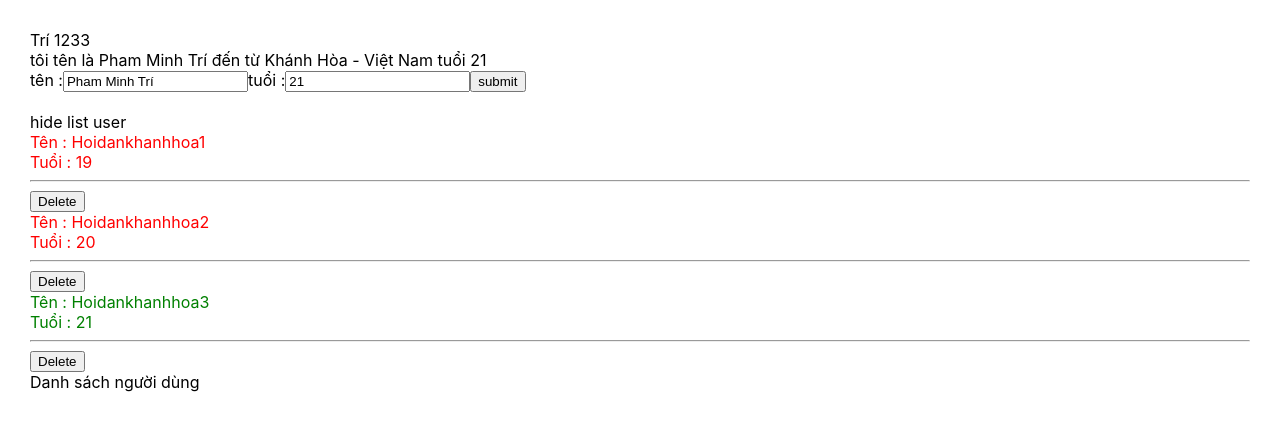
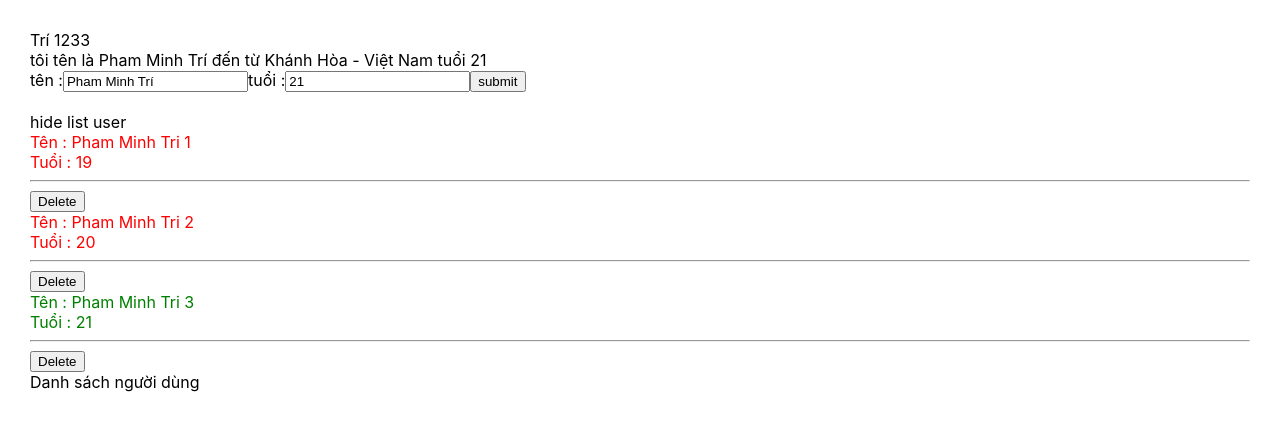
Before and after one commit to minhtripr3/Hoc-Reactjs, a React (Create React App) app: page / in a window 1280 px wide. Shown: the top 430 px of the page. Built offline with nearby package versions, Linux system fonts and the light colour scheme.

Commit message:
video hook funtion thay vì class component

```diff
--- a/src/component/AddUserInfo.js
+++ b/src/component/AddUserInfo.js
@@ -1,59 +1,103 @@
-import React from 'react';
+import React, { useState } from "react";
 import MyComponent from './MyComponent';
-class AddUserInfo extends React.Component {
-    state = {
-        name: "Pham Minh Trí",
-        address: "Khánh Hòa - Việt Nam",
-        age: 21
-    };
+// class AddUserInfo extends React.Component {
+//     state = {
+//         name: "Pham Minh Trí",
+//         address: "Khánh Hòa - Việt Nam",
+//         age: 21
+//     };
 
 
 
-    handeleOnchangeInput = (event) => {
-        this.setState({
-            name: event.target.value
-        })
-        console.log(event.target.value);
+//     handeleOnchangeInput = (event) => {
+//         this.setState({
+//             name: event.target.value
+//         })
+//         console.log(event.target.value);
+//     }
+//     handeleOnchangeAge = (event) => {
+//         this.setState({
+//             age: event.target.value
+//         })
+//         console.log(event.target.value);
+//     }
+
+//     handleOnSubmit = (event) => {
+//         event.preventDefault(); // Ngăn chặn hành động mặc định của form
+//         console.log(this.state);
+//         // Bạn có thể thực hiện các hành động khác sau khi submit form
+//         this.props.handleAddNewUser({
+//             id: Math.floor(Math.random() * 1000 + 1) + 'random',
+//             name: this.state.name,
+//             age: this.state.age
+//         });
+
+//     }
+//     render() {
+//         return (
+//             <div>
+//                 tôi tên là {this.state.name} đến từ {this.state.address} tuổi {this.state.age}
+//                 <form onSubmit={(event) => { this.handleOnSubmit(event) }}>
+//                     <label>tên :</label>
+//                     <input
+//                         value={this.state.name}
+//                         type="text"
+//                         onChange={(event) => { this.handeleOnchangeInput(event) }} />
+//                     <label>tuổi :</label>
+//                     <input
+//                         value={this.state.age}
+//                         type="text"
+//                         onChange={(event) => { this.handeleOnchangeAge(event) }} />
+//                     <button> submit</button>
+//                 </form>
+
+//             </div>
+
+//         )
+//     }
+// }
+
+const AddUserInfo = (props) => {
+    console.log("check props", props);
+    const [name, setName] = useState("Pham Minh Trí");
+    const [address, setAddress] = useState("Khánh Hòa - Việt Nam");
+    const [age, setAge] = useState(21);
+
+    const handleOnSubmit = (event) => {
+        event.preventDefault(); // Ngăn chặn hành động mặc định của form
+        props.handleAddNewUser({
+            id: Math.floor(Math.random() * 1000 + 1) + "random",
+            name: name,
+            age: age,
+        });
+    };
+
+    const handeleOnchangeInput = (event) => {
+        setName(event.target.value);
     }
-    handeleOnchangeAge = (event) => {
-        this.setState({
-            age: event.target.value
-        })
-        console.log(event.target.value);
+    const handeleOnchangeAge = (event) => {
+        setAge(event.target.value);
     }
-
-    handleOnSubmit = (event) => {
-        event.preventDefault(); // Ngăn chặn hành động mặc định của form
-        console.log(this.state);
-        // Bạn có thể thực hiện các hành động khác sau khi submit form
-        this.props.handleAddNewUser({
-            id: Math.floor(Math.random() * 1000 + 1) + 'random',
-            name: this.state.name,
-            age: this.state.age
-        });
-
-    }
-    render() {
     return (
         <div>
-                tôi tên là {this.state.name} đến từ {this.state.address} tuổi {this.state.age}
-                <form onSubmit={(event) => { this.handleOnSubmit(event) }}>
+            tôi tên là {name} đến từ {address} tuổi {age}
+            <form onSubmit={(event) => { handleOnSubmit(event) }}>
                 <label>tên :</label>
                 <input
-                        value={this.state.name}
+                    value={name}
                     type="text"
-                        onChange={(event) => { this.handeleOnchangeInput(event) }} />
+                    onChange={(event) => { handeleOnchangeInput(event) }} />
                 <label>tuổi :</label>
                 <input
-                        value={this.state.age}
+                    value={age}
                     type="text"
-                        onChange={(event) => { this.handeleOnchangeAge(event) }} />
+                    onChange={(event) => { handeleOnchangeAge(event) }} />
                 <button> submit</button>
             </form>
 
         </div>
 
     )
-    }
+
 }
 export default AddUserInfo;
--- a/src/component/MyComponent.js
+++ b/src/component/MyComponent.js
@@ -1,55 +1,102 @@
 // src/components/MyComponent.js
-import React from "react";
+import React, { useState } from "react";
 import AddUserInfo from "./AddUserInfo";
 import DisplayInfo from "./DisplayInfo";
 
-class MyComponent extends React.Component {
-    state = {
-        ListUser: [
-            { id: 1, name: "Hoidankhanhhoa1", age: 19 },
-            { id: 2, name: "Hoidankhanhhoa2", age: 20 },
-            { id: 3, name: "Hoidankhanhhoa3", age: 21 }
+// class MyComponent extends React.Component {
+//     state = {
+//         ListUser: [
+//             { id: 1, name: "Hoidankhanhhoa1", age: 19 },
+//             { id: 2, name: "Hoidankhanhhoa2", age: 20 },
+//             { id: 3, name: "Hoidankhanhhoa3", age: 21 }
 
-        ]
+//         ]
 
+//     }
+//     handleAddNewUser = (userOject) => {
+//         console.log("check handleAddNewUser", userOject);
+//         this.setState({
+//             ListUser: [userOject, ...this.state.ListUser,]
+//         })
+//     }
+//     handelDeleteUser = (userId) => {
+//         let ListUserClone = this.state.ListUser;
+//         ListUserClone = ListUserClone.filter(item => item.id !== userId);
+//         this.setState({
+//             ListUser: ListUserClone
+//         })
+//     }
+//     render() {
+//         return (
+//             <>
+//                 <div className="a">
+//                     <AddUserInfo
+//                         handleAddNewUser={this.handleAddNewUser}
+//                     />
+//                     <br />
+//                     <DisplayInfo
+//                         ListUser={this.state.ListUser}
+//                         handelDeleteUser={this.handelDeleteUser}
+//                     ></DisplayInfo>
+
+//                 </div>
+//             </>
+//         )
+//     }
+// }
+// const MyComponent = () => {
+//     const [ListUser, setListUser] = React.useState([
+//         { id: 1, name: "Hoidankhanhhoa1", age: 19 },
+//         { id: 2, name: "Hoidankhanhhoa2", age: 20 },
+//         { id: 3, name: "Hoidankhanhhoa3", age: 21 }
+//     ]);
+
+//     const handleAddNewUser = (userObject) => {
+//         setListUser([userObject, ...ListUser]);
+//     };
+
+//     const handelDeleteUser = (userId) => {
+//         setListUser(ListUser.filter(item => item.id !== userId));
+//     };
+
+//     return (
+//         <div className="a">
+//             <AddUserInfo handleAddNewUser={handleAddNewUser} />
+//             <br />
+//             <DisplayInfo ListUser={ListUser} handelDeleteUser={handelDeleteUser} />
+//         </div>
+//     );
+// };
+const MyComponent = (props) => {
+    const [ListUser, setListUser] = useState([
+        { id: 1, name: "Pham Minh Tri 1", age: 19 },
+        { id: 2, name: "Pham Minh Tri 2", age: 20 },
+        { id: 3, name: "Pham Minh Tri 3", age: 21 }
+    ])
+    const handleAddNewUser = (user) => {
+        setListUser([user, ...ListUser]);
     }
-    handleAddNewUser = (userOject) => {
-        console.log("check handleAddNewUser", userOject);
-        this.setState({
-            ListUser: [userOject, ...this.state.ListUser,]
-        })
+    const handelDeleteUser = (userId) => {
+        setListUser(ListUser.filter(item => item.id !== userId));
     }
-    handelDeleteUser = (userId) => {
-        let ListUserClone = this.state.ListUser;
-        ListUserClone = ListUserClone.filter(item => item.id !== userId);
-        this.setState({
-            ListUser: ListUserClone
-        })
-    }
-
-    render() {
-
     return (
         <>
             <div className="a">
-                    <AddUserInfo
-                        handleAddNewUser={this.handleAddNewUser}
-                    />
+                <AddUserInfo handleAddNewUser={handleAddNewUser} />
+
+
                 <br />
                 <DisplayInfo
-                        ListUser={this.state.ListUser}
-                        handelDeleteUser={this.handelDeleteUser}
+                    ListUser={ListUser}
+                    handelDeleteUser={handelDeleteUser}
                 ></DisplayInfo>
 
             </div>
-
         </>
     )
 
+}
 
 
 
-    }
-}
-
 export default MyComponent;
```
Lines whose indentation alone changed are shown as unchanged.
